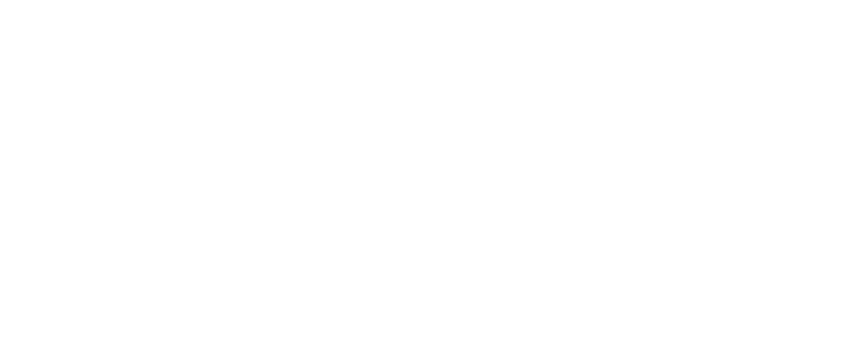
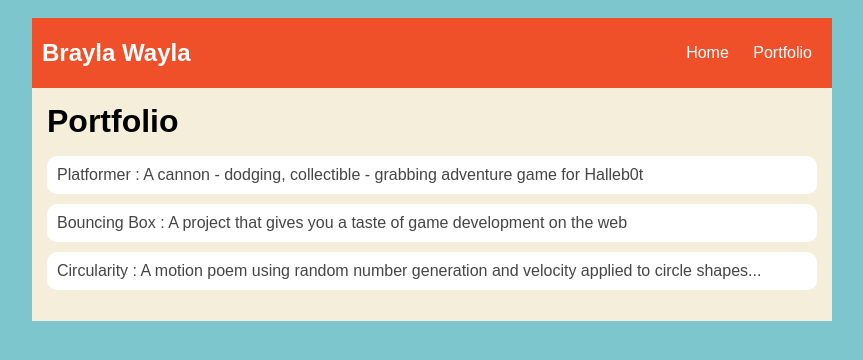
Before and after one commit to Braylaae/braylaae.github.io, a plain HTML site: page portfolio.html in a window 1280 px wide. Shown: the whole page, without its empty margins (208-1071 px from the left). Drawn offline with Linux system fonts and the light colour scheme.

Commit message:
add portfolio.html file

```diff
--- a/portfolio.html
+++ b/portfolio.html
@@ -0,0 +1,35 @@
+<!DOCTYPE HTML>
+<html>
+    <head>
+      <title>Bray's Place</title>
+      <link rel="stylesheet" href="style.css">
+    </head>
+
+    <body>
+      <div id="all-contents">
+        <nav>
+          <h1>Brayla Wayla</h1>
+          <ul id="nav-ul">
+              <li class="nav-li">
+                  <a class="nav-a" href="index.html">Home</a>
+              </li>
+              <li class="nav-li">
+                  <a class="nav-a" href="portfolio.html">Portfolio</a>
+              </li>
+          </ul>
+      </nav>
+      <main>
+        <div class="content">
+            <h1>Portfolio</h1>
+            <ul id="portfolio">
+              <li><a href="projects/platformer/">Platformer : A cannon - dodging, collectible - grabbing adventure game for Halleb0t</a></li>
+              <li><a href="projects/bouncing-box/">Bouncing Box : A project that gives you a taste of game development on the web </a></li>
+              <li><a href="projects/circularity/">Circularity : A motion poem using random number generation and velocity applied to circle shapes...</a></li>
+            </ul>
+        </div>
+    </main>
+  </div>
+
+      </div>
+    </body>
+</html>
--- a/style.css
+++ b/style.css
@@ -1,6 +1,6 @@
 body {
-    background: rgb(252, 12, 152);
-    color: rgb(243, 243, 243);
+    background: rgb(125, 198, 205);
+    color: rgb(45, 45, 45);
     padding: 10px;
     font-family: arial;
 }
@@ -11,16 +11,15 @@ body {
 
 /* navigation menu */
 nav {
-    background: rgb(12, 11, 11);
+    background: rgb(239, 80, 41);
    margin: 0 auto;
-   margin-bottom: 20px;
     display: flex;
     padding: 10px;
 }
 h1 {
     display: flex;
     align-items: center;
-    color: rgb(245, 244, 244);
+    color: white;
     flex: 1;
     margin: 0;
 }
@@ -33,12 +32,12 @@ h1 {
 }
 a {
     text-decoration: none;
-    color: #080707;
+    color: #fff;
 }
 
 /* main container area beneath menu */
 main {
-    background: rgb(1, 1, 1);
+    background: rgb(245, 238, 219);
     display: flex;
 }
 .sidebar {
@@ -55,13 +54,34 @@ main {
 
 /* portfolio styles */
 #interests {
-    border: 4px rgb(3, 3, 3) ridge;
+    border: 4px silver ridge;
     padding: 8px;
 }
 h2, h3 {
     margin: 0px;
 }
-#all-contents {
-    max-width: 800px;
-    margin: auto;
- }
+   /* portfolio styles */
+   .content h1 {
+    color: black;
+}
+
+#portfolio {
+    list-style-type: none;
+    padding-left: 0;
+}
+
+#portfolio li {
+    background: #fff;
+    padding: 10px;
+    border-radius: 10px;
+    margin-bottom: 10px;
+}
+
+#portfolio li:hover {
+    background: #eee;
+}
+
+#portfolio a {
+    text-decoration: none;
+    color: #454545;
+}
```
Also changed, not shown: projects/platformer/platformer.js (+4 -3 lines).
